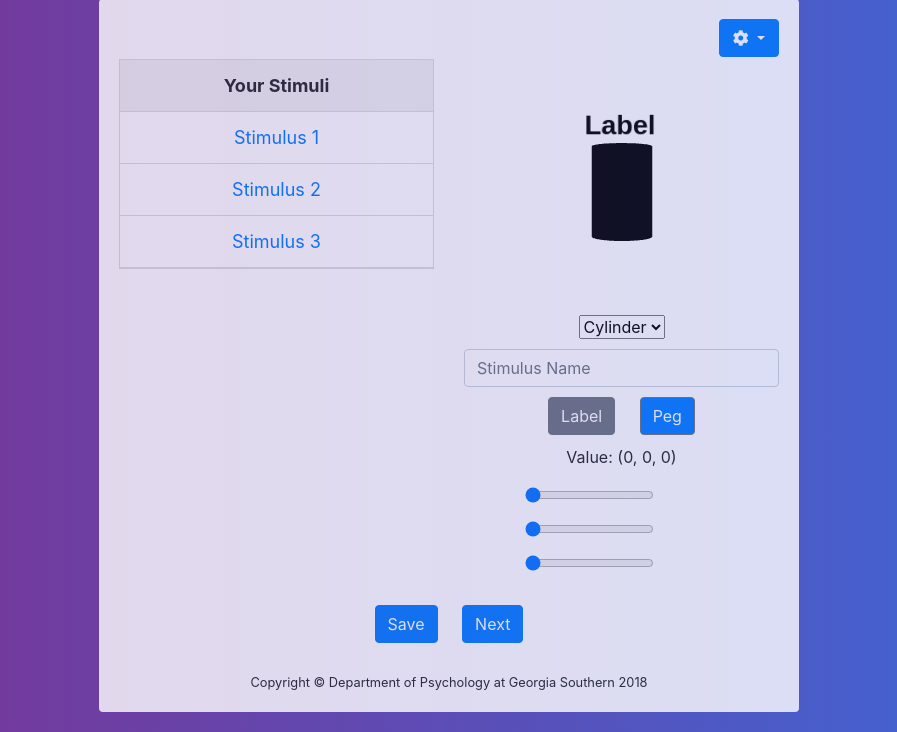
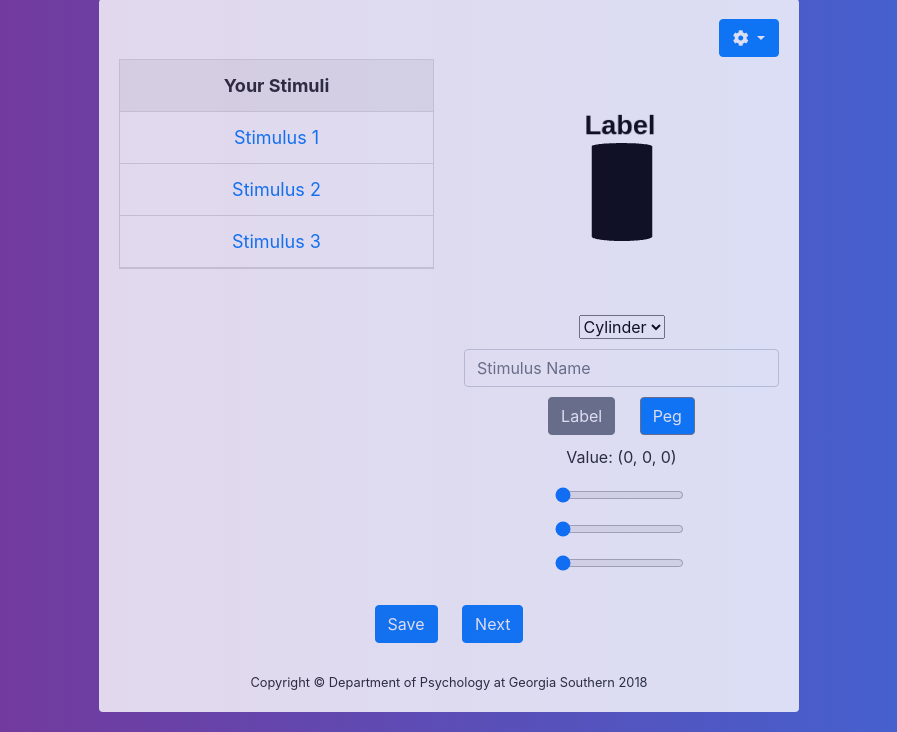
Before and after one commit to fredIV/SosaPy, a Django app: page /Sosa/stimsets/create in a window 1280 px wide. Shown: the part 72-804 px from the top of the page, without its empty margins (191-1088 px from the left). Run offline with Django 3.2, Linux system fonts and the light colour scheme; some libraries are stand-ins or nearby versions.

Commit message:
Centered sliders

```diff
--- a/Sosa/static/css/create_stimulus.css
+++ b/Sosa/static/css/create_stimulus.css
@@ -74,4 +74,8 @@ a, button {
 	margin-bottom: 10px;
 }
 
+#displaySliderStimulus, #displaySliderLabel {
+	margin-left: 30px;
+}
+
 .show {display: block;}
```
